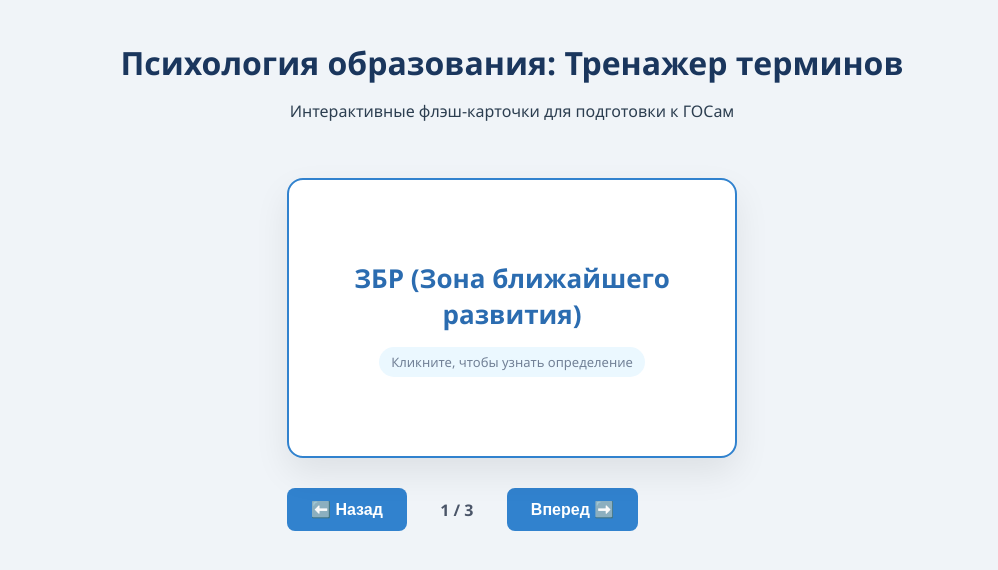
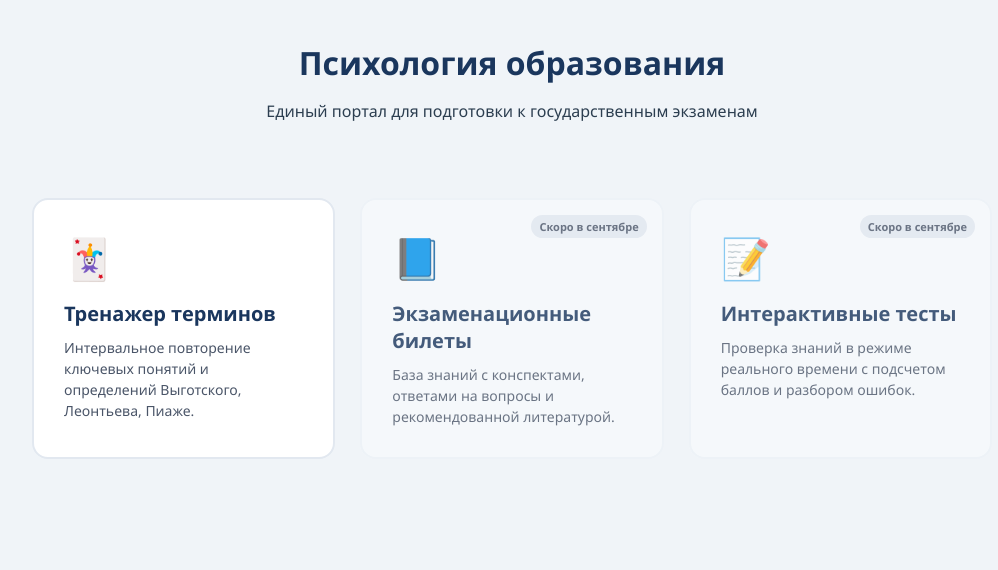
Before and after one commit to ansverd0/psychology-portal, a plain HTML site: page index.html in a window 1280 px wide. Shown: the whole page, without its empty margins (128-1126 px from the left). Drawn offline with Linux system fonts and the light colour scheme.

Commit message:
Создал главное меню и настроил навигацию

```diff
--- a/index.html
+++ b/index.html
@@ -3,39 +3,43 @@
 <head>
     <meta charset="UTF-8">
     <meta name="viewport" content="width=device-width, initial-scale=1.0">
-    <title>Портал подготовки к ГОСам | Психология</title>
+    <title>Портал подготовки к ГОСам | Психология образования</title>
     <link rel="stylesheet" href="style.css">
 </head>
 <body>
     <header>
-        <h1>Психология образования: Тренажер терминов</h1>
-        <p>Интерактивные флэш-карточки для подготовки к ГОСам</p>
+        <h1>Психология образования</h1>
+        <p>Единый портал для подготовки к государственным экзаменам</p>
     </header>
 
     <main>
-        <!-- Контейнер для 3D-эффекта -->
-        <div class="card-perspective">
-            <div class="flash-card" id="myCard">
-                <!-- Лицевая сторона (Термин) -->
-                <div class="card-side card-front">
-                    <h2 id="term-text">Загрузка...</h2>
-                    <span class="tap-hint">Кликните, чтобы узнать определение</span>
-                </div>
-                <!-- Обратная сторона (Определение) -->
-                <div class="card-side card-back">
-                    <p id="definition-text">Загрузка...</p>
-                </div>
-            </div>
-        </div>
+        <!-- Сетка с разделами сайта -->
+        <div class="menu-grid">
 
-        <!-- Кнопки управления -->
-        <div class="controls">
-            <button id="prev-btn">⬅️ Назад</button>
-            <span id="counter-text">0 / 0</span>
-            <button id="next-btn">Вперед ➡️</button>
+            <!-- Плитка 1: Карточки (уже работает) -->
+            <a href="cards.html" class="menu-item">
+                <div class="icon">🃏</div>
+                <h2>Тренажер терминов</h2>
+                <p>Интервальное повторение ключевых понятий и определений Выготского, Леонтьева, Пиаже.</p>
+            </a>
+
+            <!-- Плитка 2: Билеты (в разработке) -->
+            <a href="tickets.html" class="menu-item locked">
+                <div class="icon">📘</div>
+                <h2>Экзаменационные билеты</h2>
+                <p>База знаний с конспектами, ответами на вопросы и рекомендованной литературой.</p>
+                <span class="badge">Скоро в сентябре</span>
+            </a>
+
+            <!-- Плитка 3: Тесты (в разработке) -->
+            <a href="tests.html" class="menu-item locked">
+                <div class="icon">📝</div>
+                <h2>Интерактивные тесты</h2>
+                <p>Проверка знаний в режиме реального времени с подсчетом баллов и разбором ошибок.</p>
+                <span class="badge">Скоро в сентябре</span>
+            </a>
+
         </div>
     </main>
-
-    <script src="script.js"></script>
 </body>
 </html>
--- a/script.js
+++ b/script.js
@@ -1,8 +1,6 @@
-// Переменные для хранения состояния приложения
-let termsData = [];       // Сюда загрузятся наши термины из файла
-let currentIndex = 0;     // Индекс текущей карточки (начинаем с нуля)
+let termsData = [];
+let currentIndex = 0;
 
-// Находим элементы интерфейса на странице
 const cardElement = document.getElementById('myCard');
 const termText = document.getElementById('term-text');
 const definitionText = document.getElementById('definition-text');
@@ -10,48 +8,39 @@ const counterText = document.getElementById('counter-text');
 const prevBtn = document.getElementById('prev-btn');
 const nextBtn = document.getElementById('next-btn');
 
-// 1. Функция загрузки данных из внешнего JSON-файла
 async function loadDatabase() {
     try {
         const response = await fetch('database.json');
         termsData = await response.json();
-        updateCard(); // Когда данные загрузились, показываем первую карточку
+        updateCard();
     } catch (error) {
         console.error("Ошибка загрузки базы данных:", error);
-        termText.innerText = "Ошибка загрузки данных";
+        if (termText) termText.innerText = "Ошибка загрузки данных";
     }
 }
 
-// 2. Функция, которая обновляет тексты на карточке
 function updateCard() {
-    if (termsData.length === 0) return;
+    if (termsData.length === 0 || !cardElement) return;
 
-    // Сбрасываем переворот карточки на лицевую сторону при перелистывании
     cardElement.classList.remove('flipped');
-
-    // Берем данные текущего термина
     const currentItem = termsData[currentIndex];
 
-    // Подставляем тексты в HTML
-    termText.innerText = currentItem.term;
-    definitionText.innerText = currentItem.definition;
-
-    // Обновляем счетчик (например: 1 / 3)
-    counterText.innerText = `${currentIndex + 1} / ${termsData.length}`;
+    if (termText) termText.innerText = currentItem.term;
+    if (definitionText) definitionText.innerText = currentItem.definition;
+    if (counterText) counterText.innerText = `${currentIndex + 1} / ${termsData.length}`;
 }
 
-// 3. Логика переворота карточки по клику
+// Проверяем, есть ли карточка на странице, прежде чем вешать события
+if (cardElement) {
     cardElement.addEventListener('click', () => {
         cardElement.classList.toggle('flipped');
     });
 
-// 4. Логика кнопок «Вперед» и «Назад»
     nextBtn.addEventListener('click', () => {
         if (currentIndex < termsData.length - 1) {
             currentIndex++;
             updateCard();
         } else {
-        // Если карточки кончились, можно пойти по кругу на первую
             currentIndex = 0;
             updateCard();
         }
@@ -62,11 +51,11 @@ prevBtn.addEventListener('click', () => {
             currentIndex--;
             updateCard();
         } else {
-        // Если листаем назад с первой — переходим на самую последнюю
             currentIndex = termsData.length - 1;
             updateCard();
         }
     });
 
-// Запускаем приложение при старте страницы
+    // Запускаем загрузку данных ТОЛЬКО если мы на странице тренажера
     loadDatabase();
+}
--- a/style.css
+++ b/style.css
@@ -91,7 +91,18 @@ header h1 {
 .controls {
     display: flex;
     align-items: center;
+    justify-content: center; /* Центрирует кнопки по горизонтали */
     gap: 20px;
+    width: 450px; /* Делаем ширину блока кнопок точно такой же, как у карточки */
+    margin: 0 auto; /* Центрирует сам блок на экране */
+}
+
+/* ДОБАВЬТЕ ЭТОТ БЛОК НИЖЕ: */
+main {
+    display: flex;
+    flex-direction: column;
+    align-items: center;
+    gap: 20px; /* Ровный отступ между карточкой и кнопками */
 }
 
 button {
@@ -125,3 +136,90 @@ button:hover {
         height: 320px;
     }
 }
+/* --- СТИЛИ ДЛЯ ГЛАВНОГО МЕНЮ --- */
+
+/* Сетка, которая красиво расставляет плитки */
+.menu-grid {
+    display: grid;
+    grid-template-columns: repeat(auto-fit, minmax(280px, 1fr));
+    gap: 25px;
+    width: 100%;
+    max-width: 1000px;
+    margin-top: 20px;
+    padding: 0 20px;
+    box-sizing: border-box;
+}
+
+/* Сама плитка меню */
+.menu-item {
+    background: white;
+    border: 2px solid #e2e8f0;
+    border-radius: 16px;
+    padding: 30px;
+    text-decoration: none; /* Убираем синее подчеркивание ссылки */
+    color: #2c3e50;
+    text-align: left;
+    transition: all 0.3s ease;
+    position: relative;
+    display: flex;
+    flex-direction: column;
+}
+
+/* Эффект при наведении на активную плитку */
+.menu-item:not(.locked):hover {
+    transform: translateY(-5px);
+    border-color: #3182ce;
+    box-shadow: 0 10px 20px rgba(49, 130, 206, 0.1);
+}
+
+.menu-item .icon {
+    font-size: 40px;
+    margin-bottom: 15px;
+}
+
+.menu-item h2 {
+    margin: 0 0 10px 0;
+    color: #1a365d;
+    font-size: 20px;
+}
+
+.menu-item p {
+    margin: 0;
+    font-size: 14px;
+    color: #4a5568;
+    line-height: 1.5;
+}
+
+/* Стили для закрытых разделов */
+.menu-item.locked {
+    background: #f7fafc;
+    border-color: #edf2f7;
+    cursor: not-allowed;
+    opacity: 0.8;
+}
+
+.menu-item .badge {
+    position: absolute;
+    top: 15px;
+    right: 15px;
+    background: #e2e8f0;
+    color: #4a5568;
+    font-size: 11px;
+    padding: 4px 8px;
+    border-radius: 12px;
+    font-weight: bold;
+}
+
+/* Кнопка "Назад" на странице карточек */
+.back-link {
+    display: inline-block;
+    color: #3182ce;
+    text-decoration: none;
+    font-weight: 600;
+    margin-bottom: 15px;
+    transition: 0.2s;
+}
+
+.back-link:hover {
+    color: #2b6cb0;
+}
```
Also changed, not shown: cards.html (added, +38 -0 lines), tests.html (added), tickets.html (added). Lines whose indentation alone changed are shown as unchanged.
